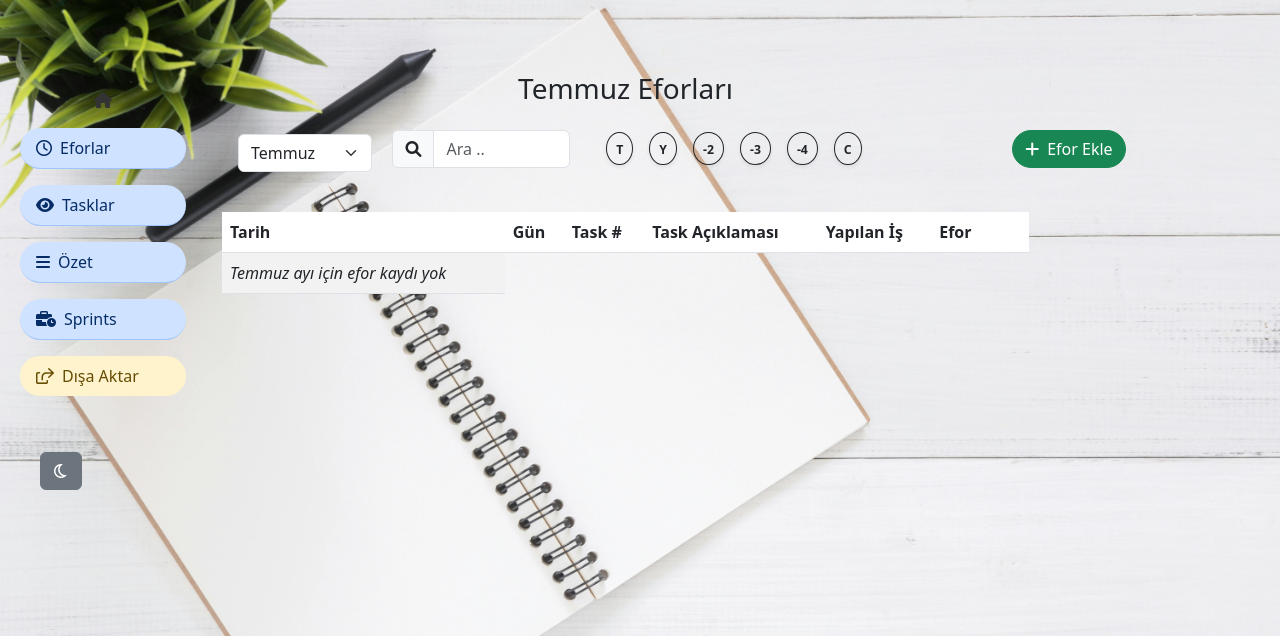
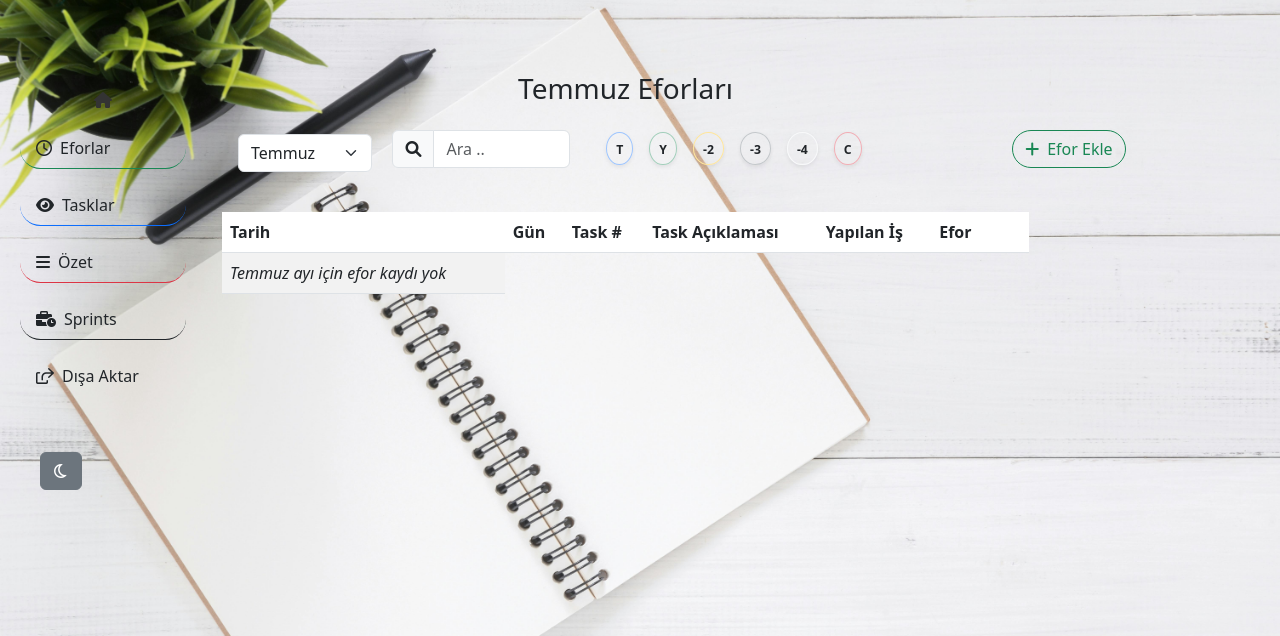
Before and after one commit to visualizeMath/Daily-Effort-Log, a Flask app: page /show_logs in a window 1280 px wide. Shown: the top 636 px of the page. Run offline with Flask 3, Linux system fonts and the light colour scheme; data that the repository does not hold is empty; some libraries are stand-ins or nearby versions.

Commit message:
Prevented duplicate tasks creation

```diff
--- a/app.py
+++ b/app.py
@@ -203,17 +203,26 @@ def submit_pdas_task():
 
     conn = sqlite3.connect(db_path)
     c = conn.cursor()
-    c.execute('''INSERT INTO pdas (pdas_task_id, pdas_task_aciklama, bagli_sprint)
+
+    c.execute(f'select pdas_task_id from pdas where pdas_task_id ={pdas_task_id} and bagli_sprint={bagli_sprint}')
+    sonuc=c.fetchone()
+
+    print(f'Sonuc: {sonuc}')
+
+    if not sonuc:
+        c.execute('''INSERT INTO pdas (pdas_task_id, pdas_task_aciklama, bagli_sprint)
                  VALUES (?, ?, ?)''',
                  (pdas_task_id, pdas_task_aciklama, bagli_sprint))
-    conn.commit()
-    conn.close()
+        conn.commit()
+        conn.close()
+        flash(f'{pdas_task_id} - {pdas_task_aciklama} PDAS kaydı girildi.', 'success')
 
-    if c.rowcount == 0:
-        flash(f'PDAS kaydı kaydedilemedi.', 'danger')
-    flash(f'{pdas_task_id} - {pdas_task_aciklama} PDAS kaydı girildi.', 'success')
+
+    elif sonuc and int(sonuc[0])> 0:
+        flash(f'Aynı task numaralı başka bir kayıt var.', 'danger')
 
     return redirect(url_for('create_task_bp.create_new_task'))
+
 
 
 #Find the downloads folder path depending on the os of the user
--- a/templates/base.html
+++ b/templates/base.html
@@ -154,24 +154,29 @@
                     <!-- <a href="{{ url_for('enter_log_bp.enter_log') }}" class="list-group-item list-group-item-success list-group-item-action mt-2 mb-2 rounded-pill">
                         <i class="fa-solid fa-plus me-2"></i> Efor gir</a> -->
 
-                    <a href="{{ url_for('show_logs_bp.show_logs') }}" class="list-group-item list-group-item-action list-group-item-primary mt-2 mb-2 rounded-pill">
+                    <!-- <a href="{{ url_for('show_logs_bp.show_logs') }}" class="list-group-item list-group-item-action list-group-item-primary mt-2 mb-2 rounded-pill">
+                        <i class="fa-regular fa-clock me-2"></i>Eforlar
+                    </a> -->
+
+                     <a href="{{ url_for('show_logs_bp.show_logs') }}" class="list-group-item list-group-item-action bg-transparent border-bottom-1 border-success mt-2 mb-2 rounded-pill">
                         <i class="fa-regular fa-clock me-2"></i>Eforlar
                     </a>
 
                     <!-- <a href="{{ url_for('create_task_bp.create_new_task')}}" class="list-group-item list-group-item-success list-group-item-action mt-2 mb-2 rounded-pill">
                         <i class="fa-solid fa-notes-medical me-2"></i>Task Ekle</a> -->
 
-                    <a href="{{ url_for('show_tasks_bp.show_tasks') }}" class="list-group-item list-group-item-action list-group-item-primary mt-2 mb-2 rounded-pill">
+                    <a href="{{ url_for('show_tasks_bp.show_tasks') }}" class="list-group-item list-group-item-action border-bottom-1 border-primary bg-transparent mt-2 mb-2 rounded-pill">
                         <i class="fa-solid fa-eye me-2"></i>Tasklar</a>
 
-                    <a href="{{ url_for('summary') }}" class="list-group-item list-group-item-action list-group-item-primary mt-2 mb-2 rounded-pill">
+                    <a href="{{ url_for('summary') }}" class="list-group-item list-group-item-action border-bottom-1 border-danger bg-transparent mt-2 mb-2 rounded-pill">
                         <i class="fa-solid fa-bars me-2"></i>Özet</a>
 
-                     <a href="{{ url_for('show_sprints_bp.show_sprints') }}" class="list-group-item list-group-item-action list-group-item-primary mt-2 mb-2 rounded-pill">
+                     <a href="{{ url_for('show_sprints_bp.show_sprints') }}" class="list-group-item list-group-item-action border-bottom-1 border-dark bg-transparent mt-2 mb-2 rounded-pill">
                         <i class="fa-solid fa-business-time me-2"></i>Sprints</a>
 
 
-                    <a href="{{ url_for('export') }}" class="list-group-item list-group-item-action list-group-item-warning mt-2 mb-2 rounded-pill"><i class="fa-regular fa-share-from-square me-2"></i>Dışa Aktar</a>
+                    <a href="{{ url_for('export') }}" class="list-group-item list-group-item-action border-bottom-1 border-success bg-transparent mt-2 mb-2 rounded-pill">
+                        <i class="fa-regular fa-share-from-square me-2"></i>Dışa Aktar</a>
 
                 </div>
                 <div class="container ms-2 mb-3 mt-5">
--- a/templates/create_new_task.html
+++ b/templates/create_new_task.html
@@ -43,7 +43,7 @@
                 <input type="text" class="form-control" id="pdas_task_aciklama" name="pdas_task_aciklama" autocomplete="off" required>
             </div>
 
-        <div class="container d-flex justify-content-center"><button type="submit" class="btn btn-primary fw-bolder">Kaydet</button></div>
+        <div class="container d-flex justify-content-center"><button type="submit" class="btn btn-outline-primary fw-bolder rounded-pill">Kaydet</button></div>
     </form>
 </div>
 
--- a/templates/create_sprint.html
+++ b/templates/create_sprint.html
@@ -47,7 +47,7 @@
          <input type="hidden" id="isActive_Value" name="isActive_Value" value="No">
     </div>
 
-        <div class="container d-flex justify-content-center"><button type="submit" class="btn btn-primary fw-bolder">Kaydet</button></div>
+        <div class="container d-flex justify-content-center"><button type="submit" class="btn btn-outline-primary fw-bolder">Kaydet</button></div>
     </form>
 </div>
 
--- a/templates/export.html
+++ b/templates/export.html
@@ -9,7 +9,7 @@
 <div class="container mt-3"></div>
 <form method="POST" action="/export_to_xl">
     <div class="container d-flex justify-content-center">
-        <button type="submit" class="btn btn-primary">Dışa aktar</button>
+        <button type="submit" class="btn btn-outline-primary rounded-pill">Dışa aktar</button>
     </div>
         </form>
 </div>
--- a/templates/show_logs.html
+++ b/templates/show_logs.html
@@ -47,7 +47,7 @@
             </div>
             <div class="col ms-2 mb-3 justify-content-center">
                 <td>
-                   <div class="d-inline-flex border border-dark rounded-circle bg-transparent shadow-sm mx-3">
+                   <div class="d-inline-flex border border-primary-subtle rounded-circle bg-transparent shadow-sm mx-3">
                         <button type="button" id="today" class="btn btn-sm rounded-pill today-btn"  data-bs-toggle="tooltip" data-bs-placement="top"  data-bs-html="true" title="<b>Bugün</b>">
                             <span><small><b>T</b></small></span>
                         </button>
@@ -58,7 +58,7 @@
              <div class="col mb-3 justify-content-center">
 
                 <td>
-                    <div class="d-inline-flex border border-dark rounded-circle bg-transparent shadow-sm p-0 mx-0">
+                    <div class="d-inline-flex border border-success-subtle rounded-circle bg-transparent shadow-sm p-0 mx-0">
                         <button type="button" id="yesterday" class="btn btn-sm rounded-pill"  data-bs-toggle="tooltip" data-bs-placement="top"  data-bs-html="true" title="<b>Dün</b>">
                             <span><small><b>Y</b></small></span>
                         </button>
@@ -71,7 +71,7 @@
              <div class="col mb-3 justify-content-center">
 
                 <td>
-                    <div class="d-inline-flex border border-dark rounded-circle bg-transparent shadow-sm p-0 ms-3">
+                    <div class="d-inline-flex border border-warning-subtle rounded-circle bg-transparent shadow-sm p-0 ms-3">
                         <button type="button" id="two_days_ago" class="btn btn-sm rounded-pill two_days_ago-btn"  data-bs-toggle="tooltip" data-bs-placement="top"  data-bs-html="true" title="<b>2 gün önce</b>">
                             <span><small><b>-2</b></small></span>
                         </button>
@@ -83,7 +83,7 @@
               <div class="col mb-3 justify-content-center">
 
                 <td>
-                   <div class="d-inline-flex border border-dark rounded-circle bg-transparent shadow-sm p-0 mx-3">
+                   <div class="d-inline-flex border border-secondary-subtle rounded-circle bg-transparent shadow-sm p-0 mx-3">
                         <button type="button" id="three_days_ago" class="btn btn-sm rounded-pill three_days_ago-btn"  data-bs-toggle="tooltip" data-bs-placement="top"  data-bs-html="true" title="<b>3 gün önce</b>">
                             <span><small><b>-3</b></small></span>
                         </button>
@@ -95,7 +95,7 @@
              <div class="col mb-3 justify-content-center">
 
                 <td>
-                     <div class="d-inline-flex border border-dark rounded-circle bg-transparent shadow-sm p-0 mx-0">
+                     <div class="d-inline-flex border border-light rounded-circle bg-transparent shadow-sm p-0 mx-0">
                         <button type="button" id="four_days_ago" class="btn btn-sm rounded-pill four_days_ago-btn"  data-bs-toggle="tooltip" data-bs-placement="top"  data-bs-html="true" title="<b>4 gün önce</b>">
                             <span><small><b>-4</b></small></span>
                         </button>
@@ -107,7 +107,7 @@
                  <div class="col mb-3 justify-content-center">
 
                 <td>
-                     <div class="d-inline-flex border border-dark rounded-circle bg-transparent shadow-sm p-0 ms-3">
+                     <div class="d-inline-flex border border-danger-subtle rounded-circle bg-transparent shadow-sm p-0 ms-3">
                         <button type="button" id="clearDateFilter" class="btn btn-sm rounded-pill"  data-bs-toggle="tooltip" data-bs-placement="top"  data-bs-html="true" title="<b>Filtreyi Kaldır</b>">
                             <span><small><b>C</b></small></span>
                         </button>
@@ -121,7 +121,7 @@
                 <span class="badge bg-warning rounded-pill text-dark fs-6" id="total_hours"  data-bs-toggle="tooltip" data-bs-placement="left"  data-bs-html="true" title="<b>Filtrelenen kayıtların toplam eforu (saat) </b>"></span>
             </div>
             <div class="col-md-3 mb-3 d-flex justify-content-start" id="4">
-                <a href="/enter_log" class="btn btn-success rounded-pill"> <i class="fa-solid fa-plus me-2"></i>Efor Ekle</a>
+                <a href="/enter_log" class="btn btn-outline-success rounded-pill"> <i class="fa-solid fa-plus me-2"></i>Efor Ekle</a>
 
             </div>
         </div>
--- a/templates/show_sprints.html
+++ b/templates/show_sprints.html
@@ -15,8 +15,8 @@
         </div>
     </div>
 
-    <div class="container d-flex justify-content-end col-md-4 mt-2 mb-1">
-        <a href="{{ url_for('create_sprint_bp.create_new_sprint') }}" class="btn btn-success rounded-pill"><i class="fa-solid fa-notes-medical me-2 mt-2"></i>Sprint Ekle</a>
+    <div class="container d-flex justify-content-start col-md-3 mt-2 mb-1 p-0 align-items-center">
+        <a href="{{ url_for('create_sprint_bp.create_new_sprint') }}" class="btn btn-outline-success rounded-pill"><i class="fa-solid fa-notes-medical me-2"></i>Sprint Ekle</a>
     </div>
 </div>
 
@@ -106,7 +106,7 @@
         </div>
         <div class="modal-footer">
           <button type="button" class="btn btn-secondary" data-bs-dismiss="modal">İptal</button>
-          <button type="button" class="btn btn-success" id="confirmUpdateButton">Aktifleştir</button>
+          <button type="button" class="btn btn-outline-success" id="confirmUpdateButton">Aktifleştir</button>
         </div>
       </div>
     </div>
--- a/templates/show_tasks.html
+++ b/templates/show_tasks.html
@@ -41,7 +41,7 @@
             </div>
 
             <div class="container d-flex justify-content-end col-md-4 mt-2 mb-1">
-                <a href="{{ url_for('create_task_bp.create_new_task') }}" class="btn btn-success rounded-pill"><i class="fa-solid fa-notes-medical me-2 mt-2"></i>Task Ekle</a>
+                <a href="{{ url_for('create_task_bp.create_new_task') }}" class="btn btn-outline-success rounded-pill"><i class="fa-solid fa-notes-medical me-2 mt-2"></i>Task Ekle</a>
             </div>
         </div>
 </div>
```
Also changed, not shown: templates/enter_log.html (+2 -7 lines).
